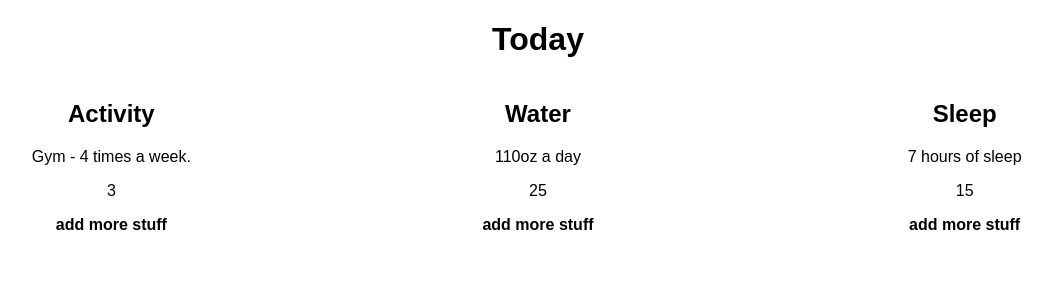
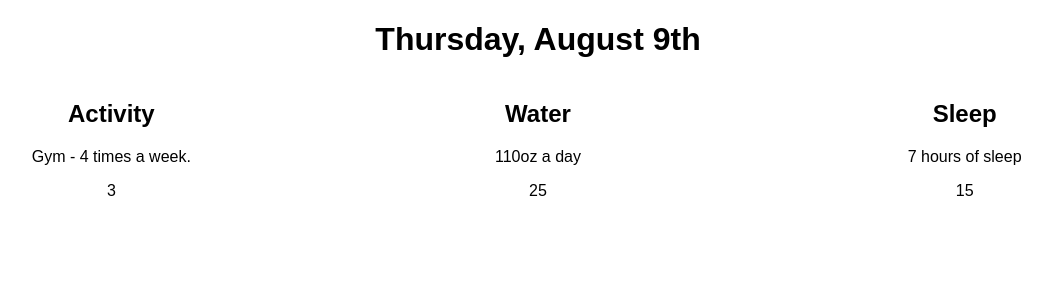
Before and after one commit to nicolechowt/tacko, a React (Create React App) app: page / in a window 1280 px wide. Shown: the top 300 px of the page, without its empty margins (102-1154 px from the left). Built offline with nearby package versions, Linux system fonts and the light colour scheme.

Commit message:
extracted data to its own json file

```diff
--- a/package.json
+++ b/package.json
@@ -3,6 +3,7 @@
   "version": "0.1.0",
   "private": true,
   "dependencies": {
+    "moment": "^2.22.2",
     "react": "^16.4.2",
     "react-dom": "^16.4.2",
     "react-router-dom": "^4.3.1",
--- a/src/Goals.css
+++ b/src/Goals.css
@@ -5,6 +5,6 @@
 
 .goalItem {
 	width: 200px;
-	height: 100px;
+	height: 200px;
 	margin: auto;
 }
--- a/src/Goals.js
+++ b/src/Goals.js
@@ -1,39 +1,29 @@
 import React, { Component } from 'react';
 import "./Goals.css";
+import moment from 'moment';
+// import goalData from './goalData';
 
-let goalData = [{
-  "id": 1,
-  "goalName": "Activity",
-  "goal": "Gym - 4 times a week.",
-  "goalMet": 3
-}, {
-  "id": 2,
-  "goalName": "Water",
-  "goal": "110oz a day",
-  "goalMet": 25
-}, {
-  "id": 3,
-  "goalName": "Sleep",
-  "goal": "7 hours of sleep",
-  "goalMet": 15
-}]
+const goalData = require('./goalData.json');
+
+// console.log(goalData);
 
 let goal = goalData.map( (item,index) => {
 	return(
-		<div className="goalItem">
+		<div className="goalItem" key={index}>
 			<h2>{item.goalName}</h2>
 			<p>{item.goal}</p>
 			<p>{item.goalMet}</p>
-			<strong>add more stuff</strong>
 		</div>
 	)
 })
+
+const today = moment().format("dddd, MMMM Do");
 
 class Goals extends Component {
 	render(){
 		return(
 			<div>
-				<h1>Today</h1>
+				<h1>{today}</h1>
 				<div className="goals">
 					{goal}
 				</div>
--- /dev/null
+++ b/src/goalData.json
@@ -0,0 +1,18 @@
+[{
+    "id": 1,
+    "goalName": "Activity",
+    "goal": "Gym - 4 times a week.",
+    "goalMet": 3
+},
+{
+    "id": 2,
+    "goalName": "Water",
+    "goal": "110oz a day",
+    "goalMet": 25
+},
+{
+    "id": 3,
+    "goalName": "Sleep",
+    "goal": "7 hours of sleep",
+    "goalMet": 15
+}]
```
Also changed, not shown: 2 other files (tests, documents, lock files or other folders).
